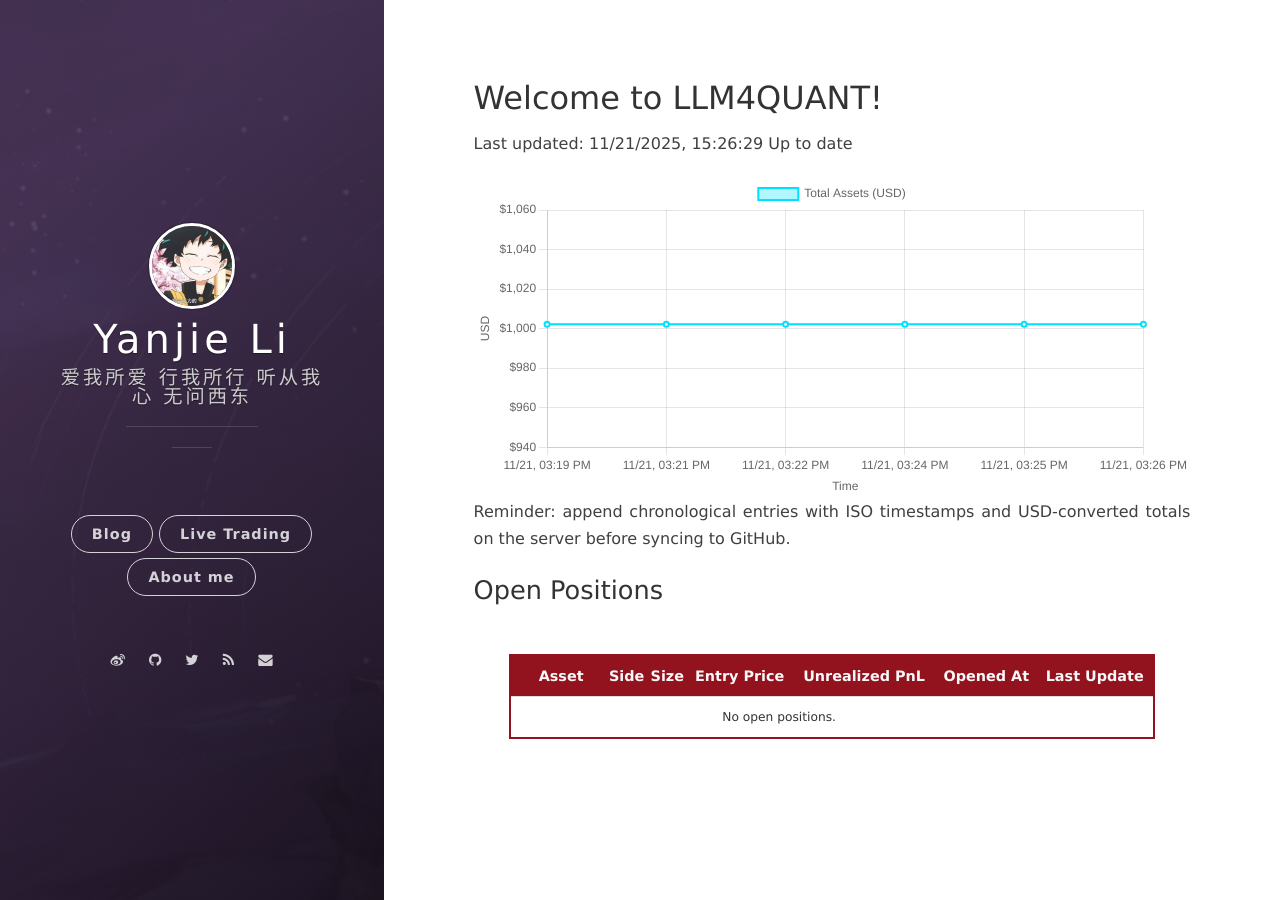
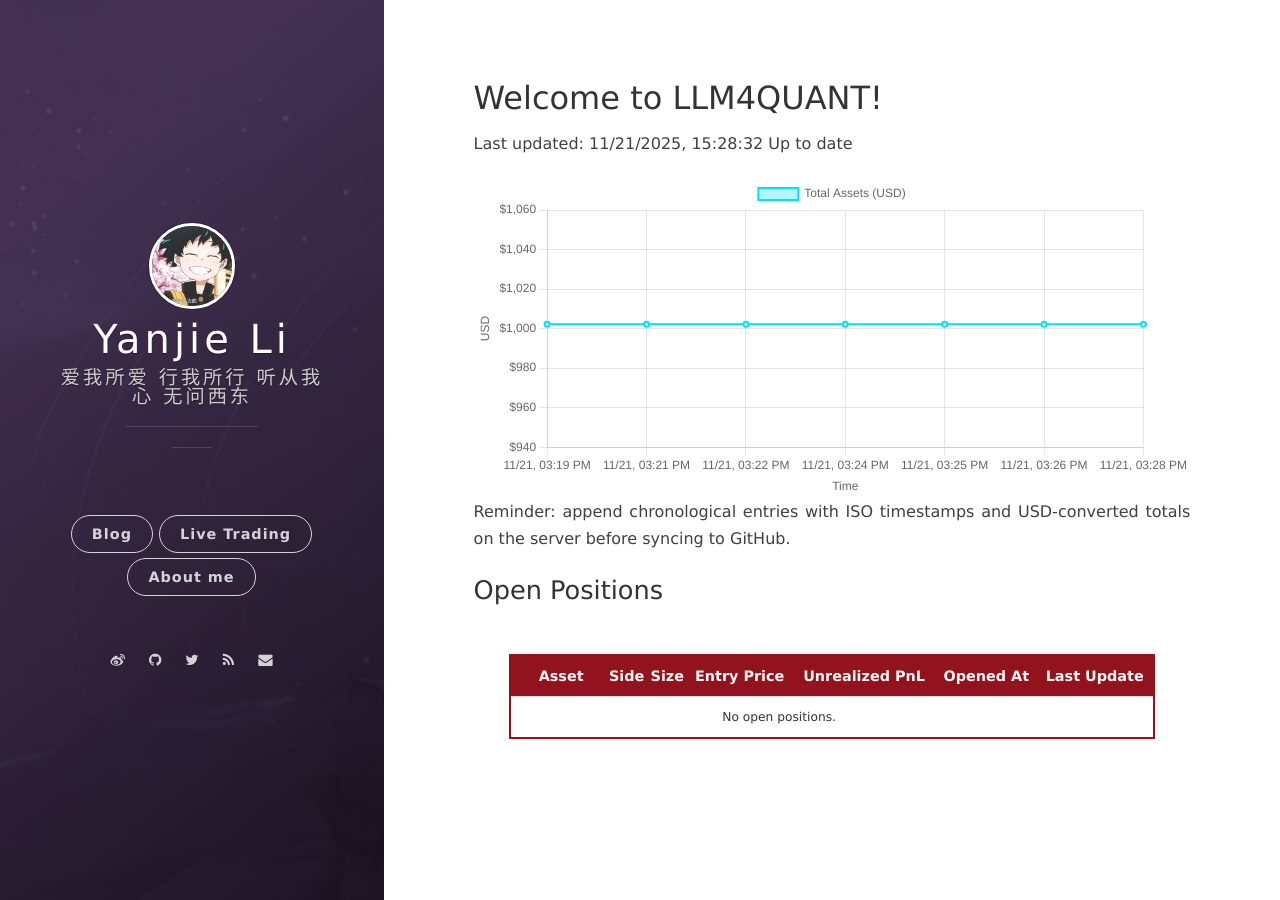
Before and after one commit to leeyegy/leeyegy.github.io, a Jekyll site: the page built from live-trading.html, in a window 1280 px wide. Built offline with Jekyll 4.4.1, drawn with Linux system fonts in a browser that asks for light colours; nearby versions of some CDN libraries.

Commit message:
AccountMonitor: update balance history 2025-11-21T23:28:32+08:00

```diff
--- a/assets/data/binance/balance-history.json
+++ b/assets/data/binance/balance-history.json
@@ -1,5 +1,5 @@
 {
-  "generatedAt": "2025-11-21T23:26:29+08:00",
+  "generatedAt": "2025-11-21T23:28:32+08:00",
   "asset": "total_usd_value",
   "history": [
     {
@@ -25,6 +25,10 @@
     {
       "timestamp": "2025-11-21T23:26:29+08:00",
       "totalUsd": 1002.16734911
+    },
+    {
+      "timestamp": "2025-11-21T23:28:32+08:00",
+      "totalUsd": 1002.16734911
     }
   ]
 }
```
